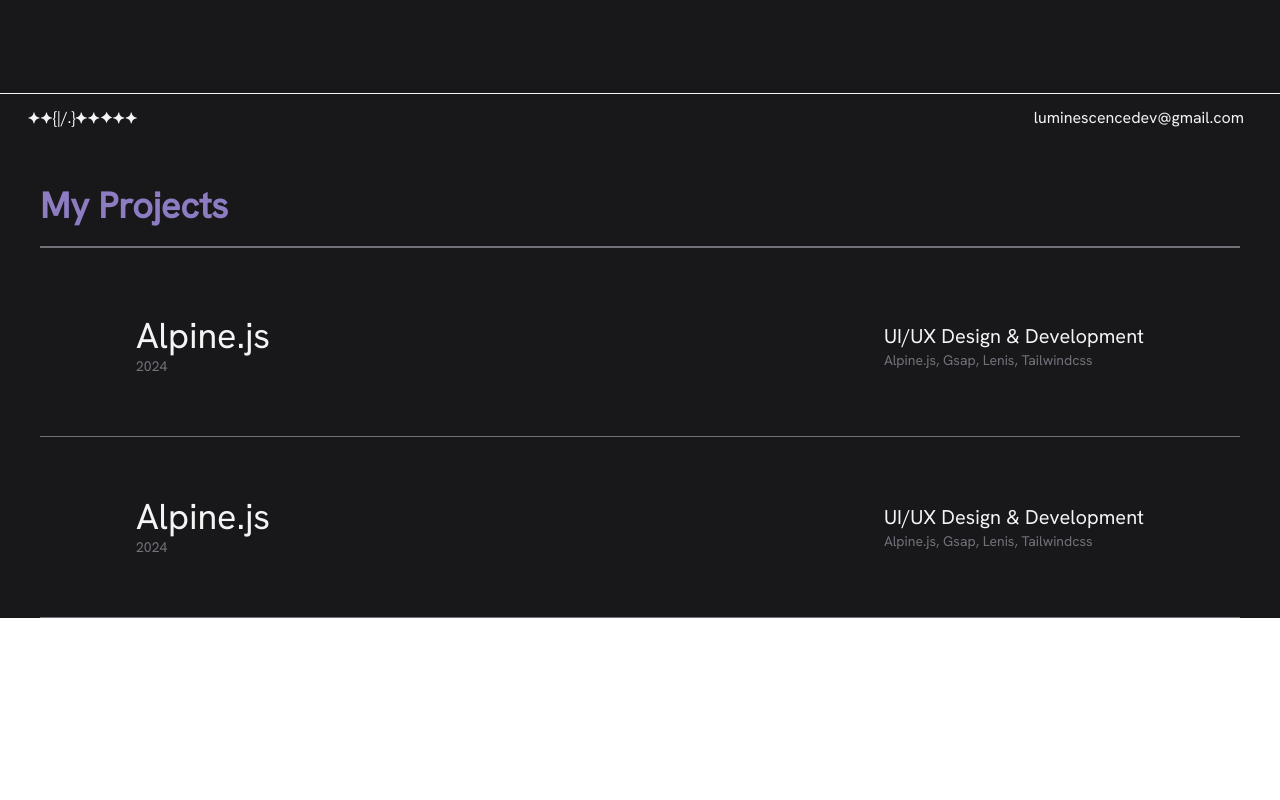
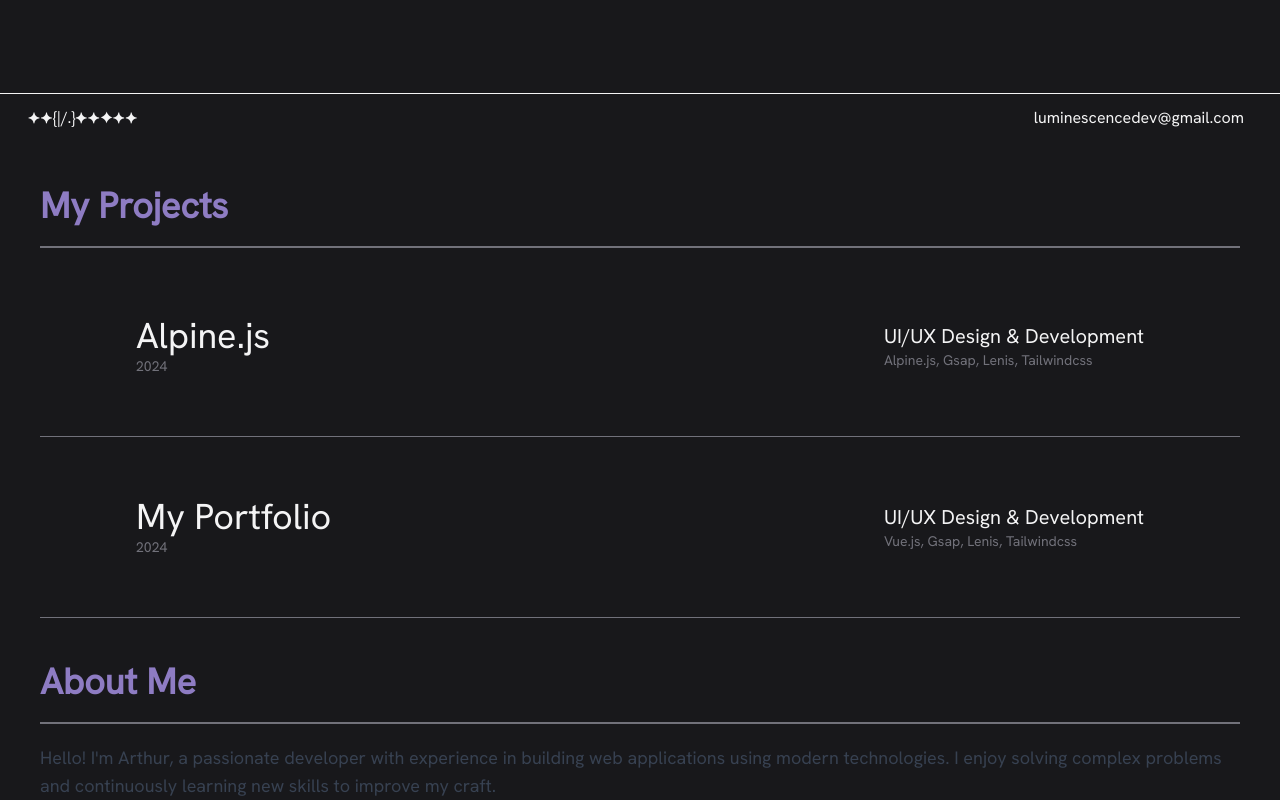
Before and after one commit to luminescencedev/portfolio, a Vue app: page / in a window 1280 px wide. Shown: the part 658-1458 px from the top of the page. Before the commit the page ends 1276 px from the top, so only its background shows below. Built offline with nearby package versions, Linux system fonts and the light colour scheme.

Commit message:
add about and fix project and overall design

```diff
--- a/index.html
+++ b/index.html
@@ -2,9 +2,9 @@
 <html lang="en">
   <head>
     <meta charset="UTF-8">
-    <link rel="icon" href="/favicon.ico">
+    <link rel="icon" href="/public/A.svg">
     <meta name="viewport" content="width=device-width, initial-scale=1.0">
-    <title>Vite App</title>
+    <title>portfolio</title>
   </head>
   <body>
     <div id="app"></div>
--- a/src/App.vue
+++ b/src/App.vue
@@ -4,6 +4,8 @@ import Lenis from 'lenis';
 import Header from "./components/Header.vue";
 import Footer from "./components/Footer.vue";
 import Intro from "./components/Intro.vue";
+import TinyContact from "./components/TinyContact.vue";
+import About from "./components/About.vue";
 import Contact from "./components/Contact.vue";
 import Project from "./components/Project.vue";
 
@@ -25,9 +27,11 @@ requestAnimationFrame(raf);
     <div class="flex flex-col justify-center items-center w-screen min-h-screen mx-auto">
       <Header />
       <Intro />
-      <Contact />
+      <TinyContact />
     </div>
     <Project />
+    <About />
+    <Contact />
     <Footer />
   </div>
 </template>
--- /dev/null
+++ b/src/components/About.vue
@@ -0,0 +1,23 @@
+<script setup>
+
+</script>
+
+<template>
+    <div id="about" class="">
+        <div class="flex flex-col items-center justify-center w-screen rounded-lg max-w-[128rem]">
+            <div class="flex flex-col w-screen gap-1 px-4 sm:px-8 md:px-10 sm:text-2xl max-w-[104rem]">
+                <h1 class="pb-1 pr-2 mt-8 text-2xl font-semibold text-[#8E7CC3] sm:text-3xl md:text-4xl sm:pt-3">About Me</h1>
+                <div class="flex items-center justify-end">
+                    <div class="flex-grow border border-zinc-500 sm:mt-2 md:mt-3"></div>
+                </div>
+                <p class="mt-4 text-lg text-gray-700">
+                    Hello! I'm Arthur, a passionate developer with experience in building web applications using modern technologies. I enjoy solving complex problems and continuously learning new skills to improve my craft.
+                </p>
+            </div>
+        </div>
+    </div>
+</template>
+
+<style scoped>
+
+</style>
--- a/src/components/Contact.vue
+++ b/src/components/Contact.vue
@@ -1,27 +1,13 @@
-<template>
-    <div class="w-screen max-w-13xl">
-        <div class="h-[1px] border-t border-zinc-100"></div>
-        <main class="px-2 pt-2 pb-2 m-auto mx-1 max-w-13xl sm:mx-2 md:mx-3 lg:mx-4">
-          <nav class="flex items-center justify-between ">
-            <div class="">
-              <div class="inline-flex items-center gap-2 pt-1 pb-1 pl-1 pr-3 rounded-3xl">
-                <p class="text-[10px] sm:text-xs md:text-sm lg:text-base">⯌⯌{|/.}⯌⯌✦⯌⯌</p>
-              </div>
-            </div>
-            <div class="">
-              <div class="inline-flex items-center gap-2 pt-1 pb-1 pl-1 pr-3 rounded-3xl">
-                <p class="text-[10px] sm:text-xs md:text-sm lg:text-base">luminescencedev@gmail.com</p>
-              </div>
-            </div>
-          </nav>
-        </main>
-      </div>
-</template>
-
 <script setup>
 
 </script>
 
+<template>
+    <div>
+
+    </div>
+</template>
+
 <style scoped>
 
 </style>
--- a/src/components/Header.vue
+++ b/src/components/Header.vue
@@ -6,8 +6,8 @@
           <nav>
             <ul class="flex space-x-4">
               <li><a href="#home" class="hover:underline">Home</a></li>
+              <li><a href="#projects" class=" hover:underline">Projects</a></li>
               <li><a href="#about" class=" hover:underline">About</a></li>
-              <li><a href="#projects" class=" hover:underline">Projects</a></li>
               <li><a href="#contact" class=" hover:underline">Contact</a></li>
             </ul>
           </nav>
--- a/src/components/Project.vue
+++ b/src/components/Project.vue
@@ -20,16 +20,16 @@
                         </div>
                     </div>
                 </a>
-                <a href="https://github.com/luminescencedev/alpineJs_Final" target="_blank" class="flex-grow group" style="opacity: 1; transform: none;">
+                <a href="https://github.com/luminescencedev/portfolio" target="_blank" class="flex-grow group" style="opacity: 1; transform: none;">
                     <div class="flex flex-col items-center justify-center flex-grow border-b border-zinc-500">
                         <div class="flex items-center justify-between w-full px-24 py-12">
                             <div class="my-3">
-                                <h1 class="text-4xl font-medium transition-all duration-500 ease-in-out group-hover:translate-x-12 group-hover:text-blue-400">Alpine.js</h1>
+                                <h1 class="text-4xl font-medium transition-all duration-500 ease-in-out group-hover:translate-x-12 group-hover:text-blue-400">My Portfolio</h1>
                                 <h1 class="text-sm font-light transition-all duration-300 ease-in-out text-zinc-500 group-hover:translate-x-12">2024</h1>
                             </div>
                             <div>
                                 <h1 class="text-xl font-light transition-all duration-300 ease-in-out group-hover:-translate-x-12">UI/UX Design & Development</h1>
-                                <h1 class="text-sm font-light transition-all duration-300 ease-in-out text-zinc-500 group-hover:-translate-x-12">Alpine.js, Gsap, Lenis, Tailwindcss</h1>
+                                <h1 class="text-sm font-light transition-all duration-300 ease-in-out text-zinc-500 group-hover:-translate-x-12">Vue.js, Gsap, Lenis, Tailwindcss</h1>
                             </div>
                         </div>
                     </div>
--- /dev/null
+++ b/src/components/TinyContact.vue
@@ -0,0 +1,27 @@
+<template>
+    <div class="w-screen max-w-13xl">
+        <div class="h-[1px] border-t border-zinc-100"></div>
+        <main class="px-2 pt-2 pb-2 m-auto mx-1 max-w-13xl sm:mx-2 md:mx-3 lg:mx-4">
+          <nav class="flex items-center justify-between ">
+            <div class="">
+              <div class="inline-flex items-center gap-2 pt-1 pb-1 pl-1 pr-3 rounded-3xl">
+                <p class="text-[10px] sm:text-xs md:text-sm lg:text-base">⯌⯌{|/.}⯌⯌✦⯌⯌</p>
+              </div>
+            </div>
+            <div class="">
+              <div class="inline-flex items-center gap-2 pt-1 pb-1 pl-1 pr-3 rounded-3xl">
+                <p class="text-[10px] sm:text-xs md:text-sm lg:text-base">luminescencedev@gmail.com</p>
+              </div>
+            </div>
+          </nav>
+        </main>
+      </div>
+</template>
+
+<script setup>
+
+</script>
+
+<style scoped>
+
+</style>
```
